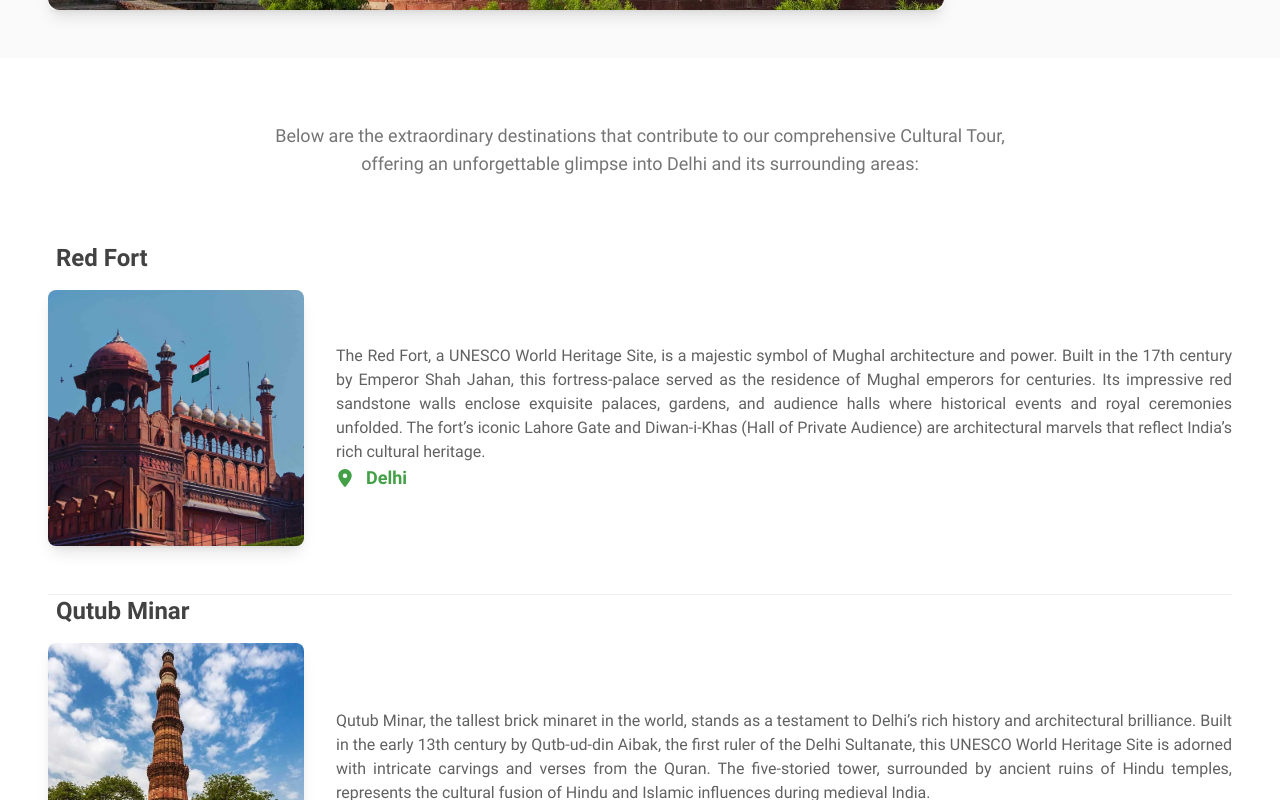
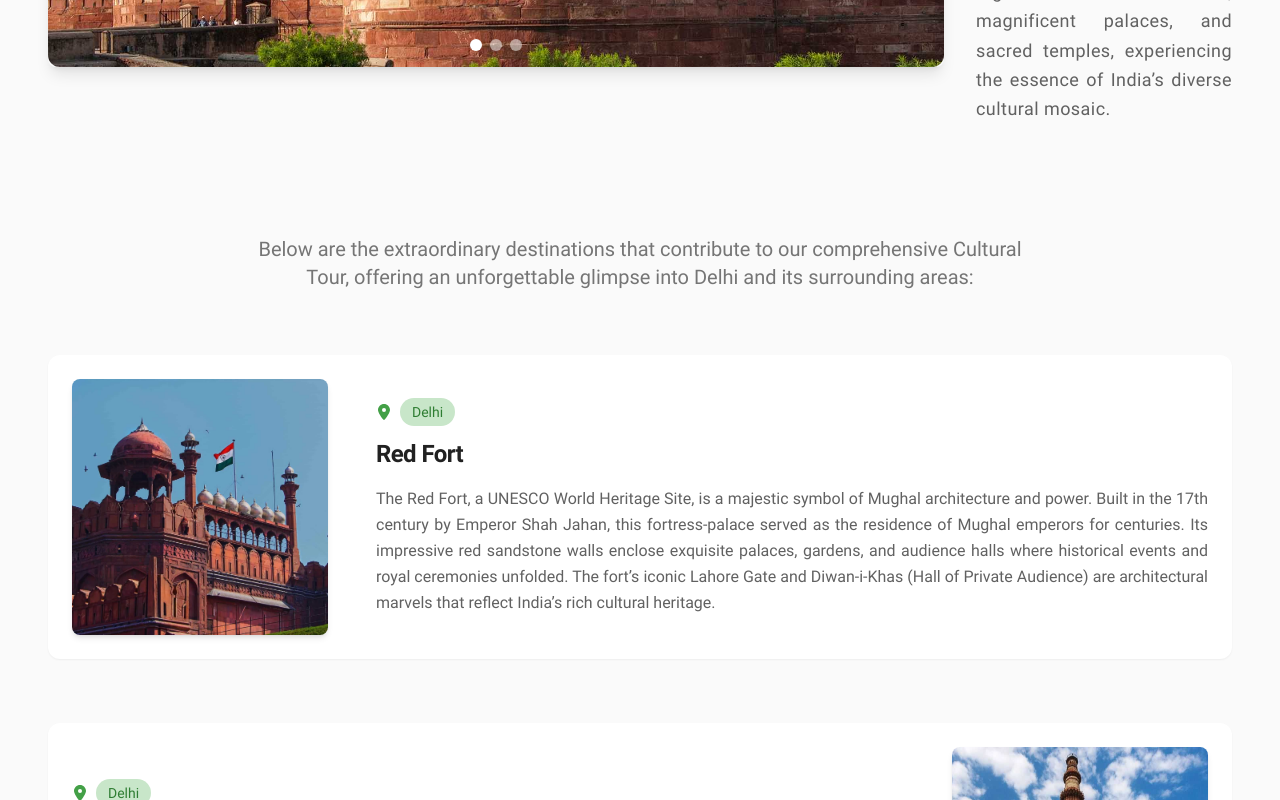
Before and after one commit to Prakritt/regency-new, a React (Vite) app: page /tours/asia/0 in a window 1280 px wide. Shown: the part 560-1360 px from the top of the page. Built offline with nearby package versions, Linux system fonts and the light colour scheme.

Commit message:
Change Cultural.jsx page view, make it modern, minimal

```diff
--- a/src/pages/Cultural.jsx
+++ b/src/pages/Cultural.jsx
@@ -19,56 +19,73 @@ function Cultural() {
 
   return (
     <main>
+      {/* Hero / Tour Overview */}
       <section aria-label="Tour overview" className="bg-gray-50 py-12">
         <SectionHeading title={current_tour.title_main} />
         <div className="flex flex-col items-center px-6 md:flex-row md:items-center gap-8 max-w-7xl mx-auto md:px-12">
           <div className="w-full max-w-md h-64 md:h-96 md:max-w-4xl overflow-hidden rounded-lg shadow-lg transition-transform duration-300 hover:scale-105">
             <CarouselDefault images={current_tour.cover} />
           </div>
-          <article className="flex-1 min-w-[15rem] prose prose-green max-w-none text-center md:text-left">
-            <p>{current_tour.description}</p>
+          <article className="flex-1 min-w-[15rem] max-w-prose text-center md:text-left">
+            <p className="text-lg font-light leading-relaxed tracking-wide text-gray-700 text-justify">
+              {current_tour.description}
+            </p>
           </article>
         </div>
       </section>
 
+      {/* Destinations */}
       <section
         aria-label="Tour destinations"
-        className="max-w-7xl mx-auto px-6 py-12 md:px-12 md:py-16"
+        className="bg-gray-50 py-12 md:py-16"
       >
-        <p className="mb-16 text-center text-lg text-gray-600 max-w-3xl mx-auto">
+        <div className="max-w-7xl mx-auto px-6 md:px-12">
+          <p className="mb-16 text-center text-lg md:text-xl text-gray-600 leading-relaxed max-w-3xl mx-auto">
             {current_tour.summary}
           </p>
 
-        {current_tour.destinations.map((place) => (
+          <div className="space-y-16">
+            {current_tour.destinations.map((place, index) => (
               <article
                 key={place.id}
-            className="pb-12 border-b border-gray-200 last:border-0"
+                className="flex flex-col md:flex-row items-center gap-8 md:gap-12 shadow-sm rounded-xl p-6 bg-white"
               >
-            <h3 className="ml-2 mb-4 text-2xl font-semibold text-gray-800">
-              {place.name}
-            </h3>
-
-            <div className="flex flex-col md:flex-row gap-8 items-center">
-              <figure className="min-w-[16rem] h-64 relative rounded-lg shadow-lg overflow-hidden flex-shrink-0">
+                {/* Alternate image position for zig-zag layout */}
+                <figure
+                  className={`min-w-[16rem] h-64 relative rounded-lg shadow-md overflow-hidden flex-shrink-0 transition-transform duration-300 hover:scale-[1.02] ${
+                    index % 2 === 1 ? "md:order-2" : ""
+                  }`}
+                >
                   <img
-                  className="absolute inset-0 w-full h-full object-cover transition-transform duration-300 hover:scale-105"
+                    className="absolute inset-0 w-full h-full object-cover"
                     src={`/images/tours/${place.image}`}
                     alt={place.name}
                     loading="lazy"
                   />
                 </figure>
-              <div className="flex flex-col justify-between flex-1 prose prose-green max-w-none">
-                <p className="text-justify text-gray-700">
+
+                {/* Text Content */}
+                <div className="flex-1 min-w-[15rem]">
+                  {/* Location Badge */}
+                  <div className="flex items-center gap-2 mb-3">
+                    <FaLocationDot className="text-green-600" />
+                    <span className="bg-green-100 text-green-800 px-3 py-1 rounded-full text-sm font-medium">
+                      {place.location}
+                    </span>
+                  </div>
+
+                  <h3 className="mb-4 text-2xl font-semibold text-gray-900 tracking-tight">
+                    {place.name}
+                  </h3>
+
+                  <p className="text-gray-700 leading-relaxed text-justify">
                     {place.description}
                   </p>
-                <div className="flex gap-3 items-center mt-6 md:mt-auto text-green-600 font-semibold text-lg">
-                  <FaLocationDot />
-                  <span>{place.location}</span>
-                </div>
-              </div>
                 </div>
               </article>
             ))}
+          </div>
+        </div>
       </section>
     </main>
   );
```
Lines whose indentation alone changed are shown as unchanged.
